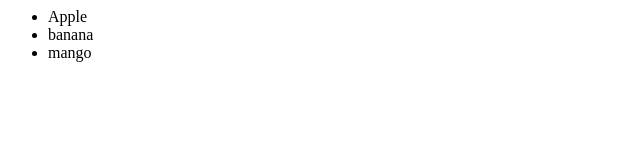
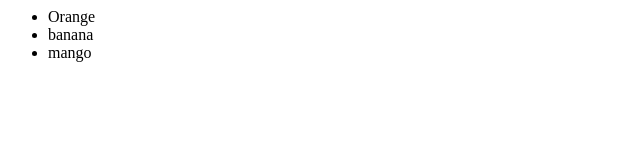
Before and after one commit to snehashish005/github, a plain HTML site: page index.html in a window 1280 px wide. Shown: the full height of the page, 0-640 px from the left. Drawn offline with Linux system fonts and the light colour scheme.

Commit message:
change one list item

```diff
--- a/index.html
+++ b/index.html
@@ -4,7 +4,7 @@
 </head>
 <body>
 	<ul>
-		<li>Apple</li>
+		<li>Orange</li>
 		<li>banana</li>
 		<li>mango</li>
 	</ul>
```
